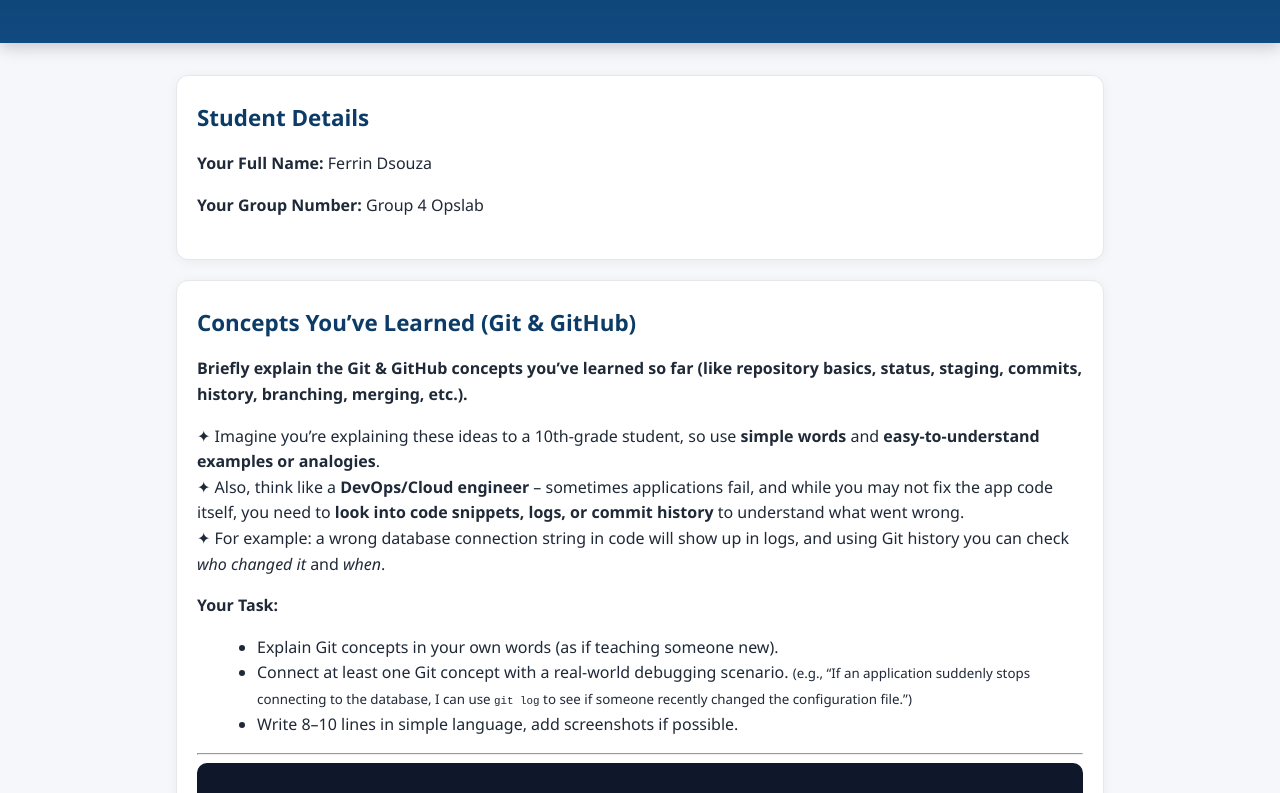
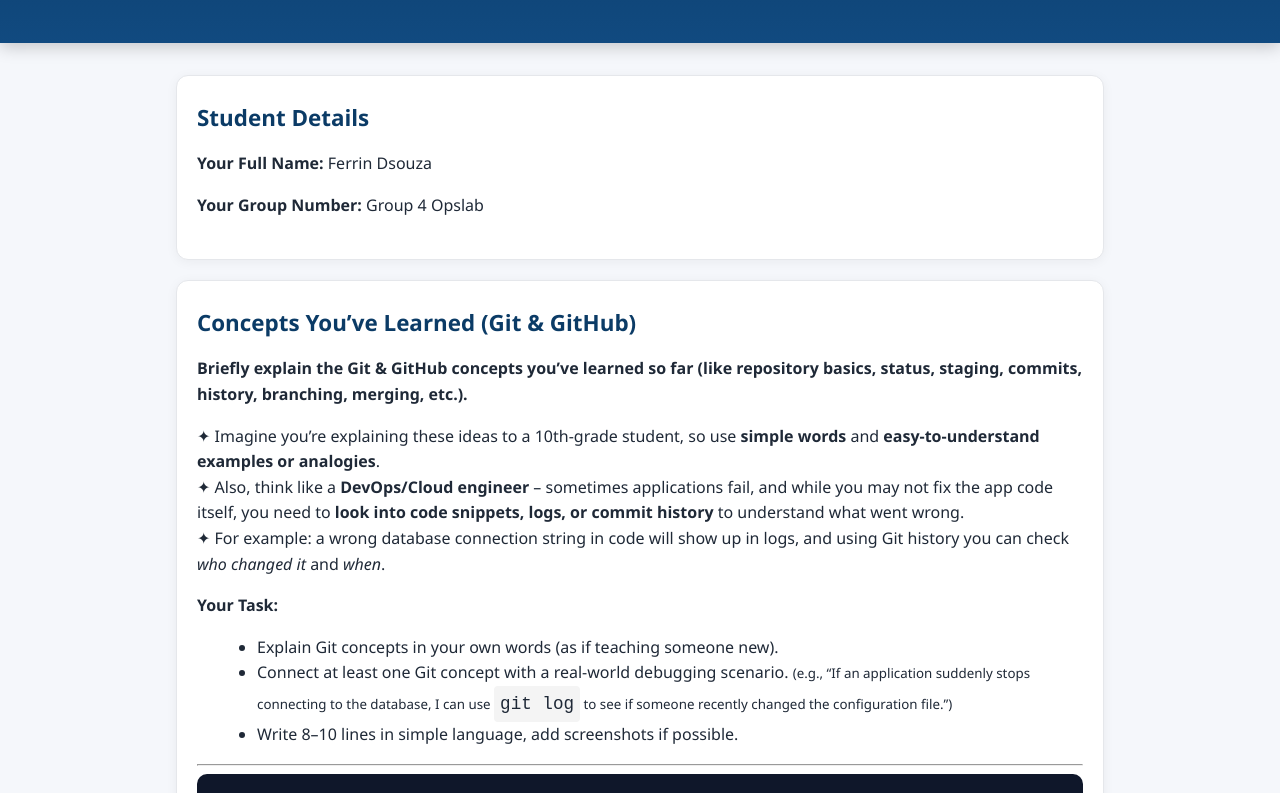
Before and after one commit to ferrindsouza/codetrack, a plain HTML site: page index.html in a window 1280 px wide. Shown: the part 159-952 px from the top of the page. Drawn offline with Linux system fonts and the light colour scheme.

Commit message:
Modified the stylesheet for the blog section

```diff
--- a/style.css
+++ b/style.css
@@ -170,6 +170,15 @@ h2 {
     margin: .5rem 0 .5rem;
 }
 
+code {
+	font-size: 1.1rem;
+	font-family: "Fira Code", monospace;
+	background-color: #f4f4f4;
+	padding: 4px 6px;
+	border-radius: 4px;
+	display: inline-block;
+}
+
 /* ---------------------------
    Lists / Links
 ---------------------------- */
```
